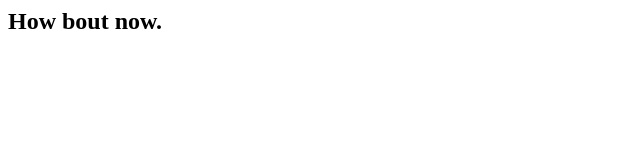
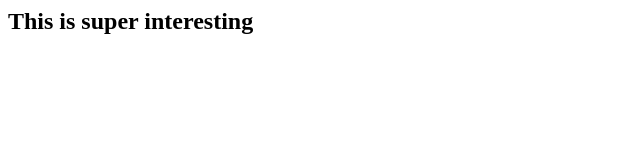
Before and after one commit to snackbot/snacktest, a plain HTML site: page index.html in a window 1280 px wide. Shown: the whole page, without its empty margins (0-640 px from the left). Drawn offline with Linux system fonts and the light colour scheme.

Commit message:
Update index.html

```diff
--- a/index.html
+++ b/index.html
@@ -1 +1 @@
-<h2>How bout now.</h2>
+<h2>This is super interesting</h2>
```
